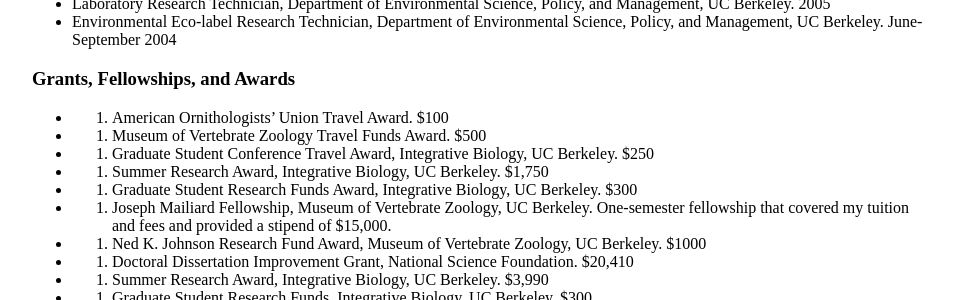
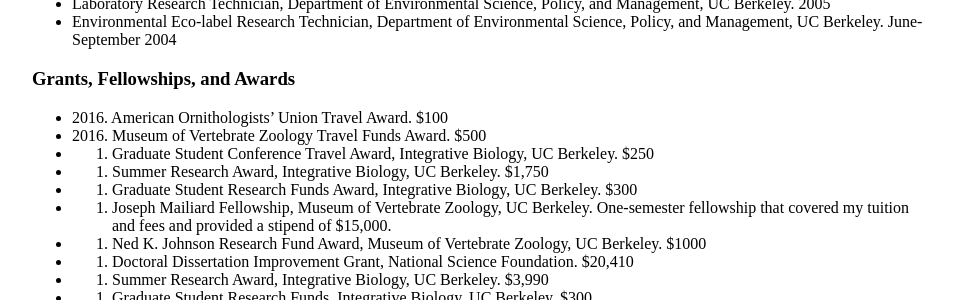
Before and after one commit to zacharyhanna/zacharyhanna.github.io, a Jekyll site: the page built from cv/index.md, in a window 1280 px wide. Shown: the part 1043-1343 px from the top of the page, without its empty margins (160-1117 px from the left). Built offline with Jekyll 4.4.1, drawn with Linux system fonts in a browser that asks for light colours.

Commit message:
Update index.md

```diff
--- a/cv/index.md
+++ b/cv/index.md
@@ -38,8 +38,8 @@
 * Environmental Eco-label Research Technician, Department of Environmental Science, Policy, and Management, UC Berkeley. June-September 2004
 
 ### Grants, Fellowships, and Awards
-- 2016. American Ornithologists’ Union Travel Award. $100
-* 2016. Museum of Vertebrate Zoology Travel Funds Award. $500
+* 2016\. American Ornithologists’ Union Travel Award. $100
+* 2016\. Museum of Vertebrate Zoology Travel Funds Award. $500
 * 2016. Graduate Student Conference Travel Award, Integrative Biology, UC Berkeley. $250
 * 2016. Summer Research Award, Integrative Biology, UC Berkeley. $1,750
 * 2016. Graduate Student Research Funds Award, Integrative Biology, UC Berkeley. $300
```
